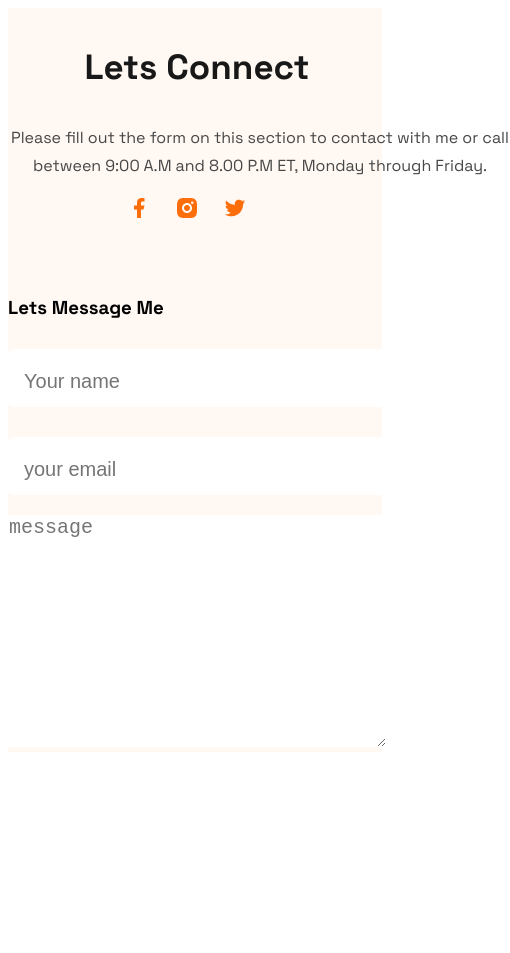
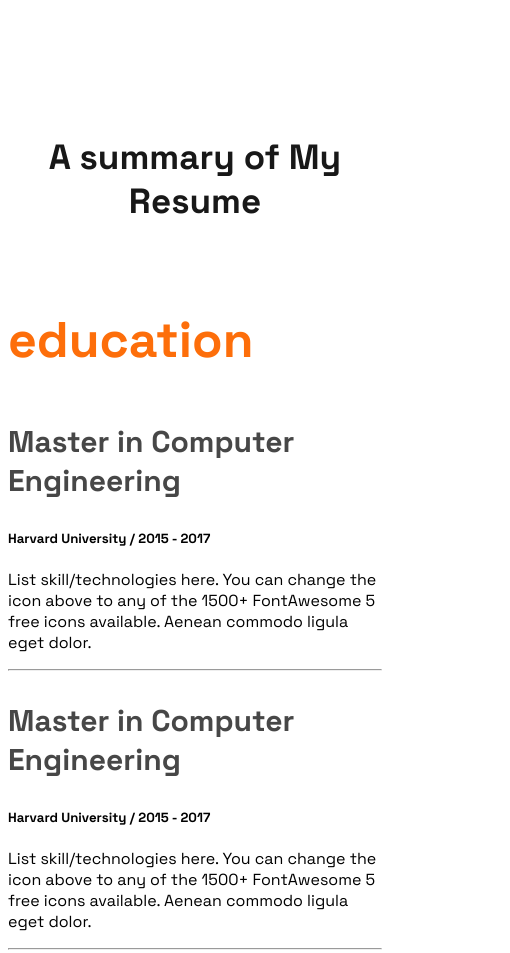
Before and after one commit to sakibhasan-24/ZeroToMinus-Responsive, a plain HTML site: page index.html in a window 390 px wide. Shown: the top 953 px of the page, 510 px wide, since content can reach past the window. Before the commit the page ends 844 px from the top, so only its background shows below. Drawn offline with Linux system fonts and the light colour scheme.

Commit message:
make resume responsive

```diff
--- a/index.html
+++ b/index.html
@@ -121,7 +121,7 @@
         </div>
       </section>
 
-      <section class="hide">
+      <section>
         <h3 class="section-title">A summary of My Resume</h3>
         <section class="resume-container">
           <div class="education-container">
@@ -163,7 +163,7 @@
               <hr />
             </div>
           </div>
-          <div class="experence-container hide">
+          <div class="experence-container">
             <h1>experience</h1>
             <div class="experience">
               <h3 class="experience-title">Master in Computer Engineering</h3>
@@ -210,7 +210,7 @@
     </main>
 
     <!-- footer -->
-    <footer>
+    <footer class="hide">
       <section class="footer-container">
         <section class="connection">
           <h3 class="section-titl">Lets Connect</h3>
--- a/style.css
+++ b/style.css
@@ -245,6 +245,19 @@ textarea {
 /* responsive */
 
 @media screen and (max-width: 576px) {
+  .resume-container {
+    flex-direction: column;
+    gap: 100px;
+  }
+  .resume-container h1 {
+    font-size: 50px;
+    color: #fd6e0a;
+  }
+  .education-title,
+  .experience-title {
+    font-size: 30px;
+    font-weight: bolder;
+  }
   footer {
     margin: 0;
     text-align: start;
```
